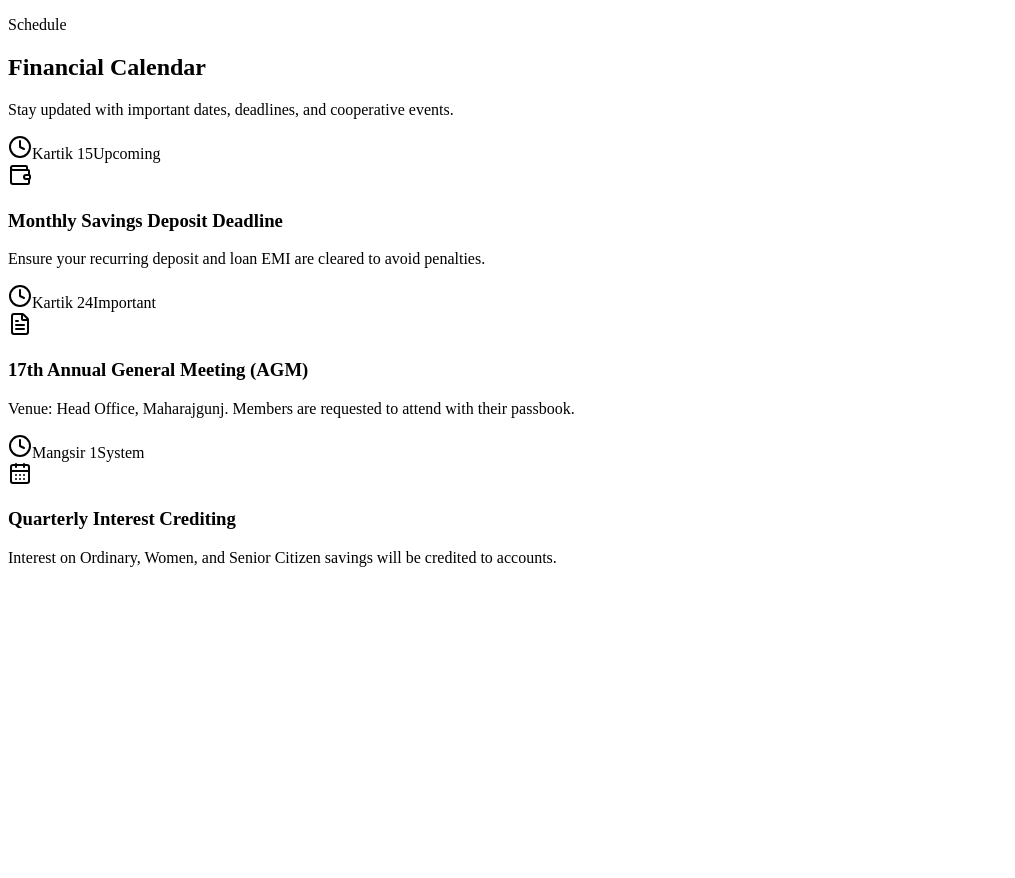
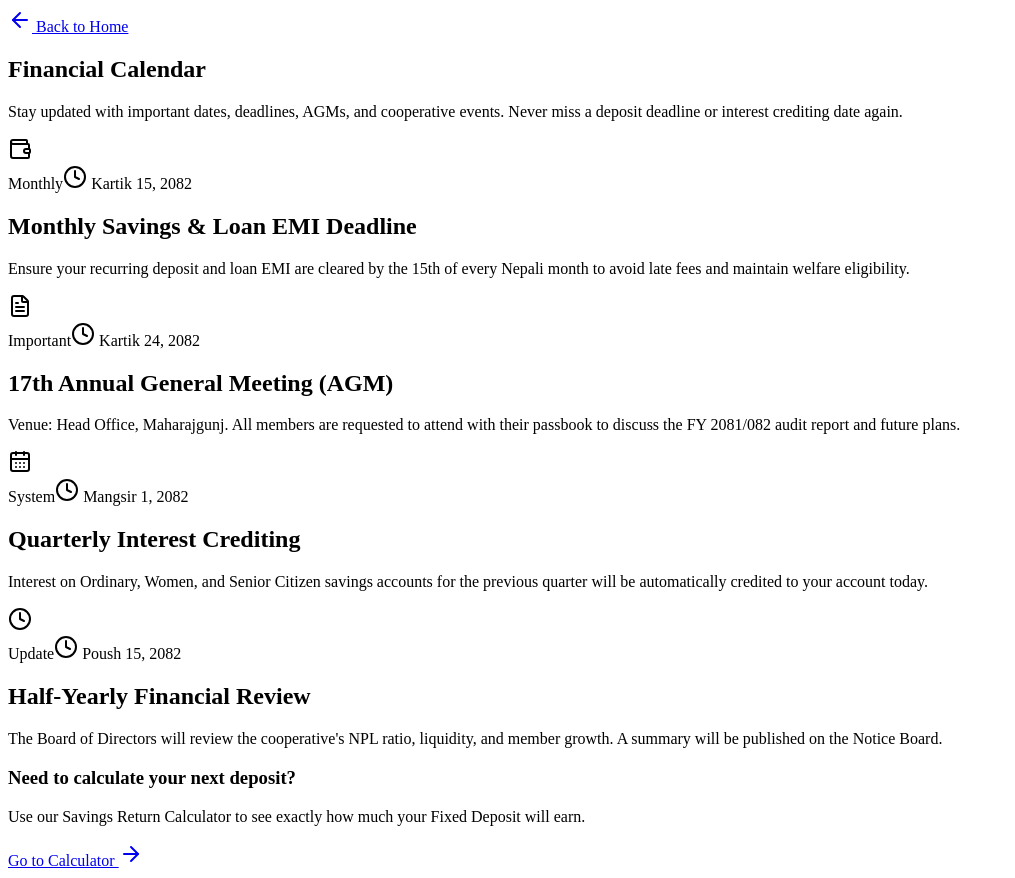
Before and after one commit to opdemon87-rgb/Subhavana-Saving-and-Credit-Cooperative-Ltf, a Next.js app in the folder Development/: page /calendar in a window 1280 px wide. Shown: the whole page, without its empty margins (0-1015 px from the left). Before the commit the page ends 800 px from the top, so only its background shows below. Built offline with nearby package versions, Linux system fonts and the light colour scheme.

Commit message:
Complete financial calendar component with cooperative events

```diff
--- a/Development/frontend/components/home/financial-calendar.tsx
+++ b/Development/frontend/components/home/financial-calendar.tsx
@@ -1,98 +1,108 @@
-
-import { CalendarDays, Clock, FileText, Wallet } from 'lucide-react'
+import { CalendarDays, Clock, FileText, Wallet, ArrowLeft, ArrowRight } from 'lucide-react'
+import Link from 'next/link'
 
 const events = [
   {
-    date: 'Kartik 15',
-    title: 'Monthly Savings Deposit Deadline',
-    desc: 'Ensure your recurring deposit and loan EMI are cleared to avoid penalties.',
+    date: 'Kartik 15, 2082',
+    title: 'Monthly Savings & Loan EMI Deadline',
+    desc: 'Ensure your recurring deposit and loan EMI are cleared by the 15th of every Nepali month to avoid late fees and maintain welfare eligibility.',
     icon: Wallet,
-    status: 'Upcoming',
-    color: 'bg-amber-100 text-amber-800',
+    type: 'Monthly',
+    color: 'bg-amber-100 text-amber-800 border-amber-200',
   },
   {
-    date: 'Kartik 24',
+    date: 'Kartik 24, 2082',
     title: '17th Annual General Meeting (AGM)',
-    desc: 'Venue: Head Office, Maharajgunj. Members are requested to attend with their passbook.',
+    desc: 'Venue: Head Office, Maharajgunj. All members are requested to attend with their passbook to discuss the FY 2081/082 audit report and future plans.',
     icon: FileText,
-    status: 'Important',
-    color: 'bg-red-100 text-red-800',
+    type: 'Important',
+    color: 'bg-red-100 text-red-800 border-red-200',
   },
   {
-    date: 'Mangsir 1',
+    date: 'Mangsir 1, 2082',
     title: 'Quarterly Interest Crediting',
-    desc: 'Interest on Ordinary, Women, and Senior Citizen savings will be credited to accounts.',
+    desc: 'Interest on Ordinary, Women, and Senior Citizen savings accounts for the previous quarter will be automatically credited to your account today.',
     icon: CalendarDays,
-    status: 'System',
-    color: 'bg-emerald-100 text-emerald-800',
+    type: 'System',
+    color: 'bg-emerald-100 text-emerald-800 border-emerald-200',
+  },
+  {
+    date: 'Poush 15, 2082',
+    title: 'Half-Yearly Financial Review',
+    desc: 'The Board of Directors will review the cooperative\'s NPL ratio, liquidity, and member growth. A summary will be published on the Notice Board.',
+    icon: Clock,
+    type: 'Update',
+    color: 'bg-blue-100 text-blue-800 border-blue-200',
   },
 ]
 
-export function FinancialCalendar() {
+export default function FinancialCalendarPage() {
   return (
-    <section
-      id="calendar"
-      className="scroll-mt-16 bg-background py-16 md:py-24"
-    >
-      <div className="mx-auto max-w-7xl px-4">
-        {/* Section Heading */}
-        <div className="flex flex-col gap-4 md:flex-row md:items-end md:justify-between">
-          <div className="max-w-2xl">
-            <p className="text-sm font-semibold uppercase tracking-wider text-primary">
-              Schedule
-            </p>
-
-            <h2 className="mt-2 text-balance text-3xl font-bold tracking-tight md:text-4xl">
+    <div className="bg-background min-h-screen">
+      {/* Page Header */}
+      <section className="bg-primary py-16 text-primary-foreground">
+        <div className="mx-auto max-w-4xl px-4">
+          <Link href="/" className="inline-flex items-center gap-2 text-sm text-emerald-200 hover:text-white mb-6 transition-colors">
+            <ArrowLeft className="size-4" /> Back to Home
+          </Link>
+          <div>
+            <h1 className="text-4xl font-bold tracking-tight md:text-5xl">
               Financial Calendar
-            </h2>
-
-            <p className="mt-3 text-muted-foreground">
-              Stay updated with important dates, deadlines, and cooperative events.
+            </h1>
+            <p className="mt-4 text-lg text-emerald-100 max-w-2xl">
+              Stay updated with important dates, deadlines, AGMs, and cooperative events.
+              Never miss a deposit deadline or interest crediting date again.
             </p>
           </div>
         </div>
+      </section>
 
-        {/* Event Cards */}
-        <div className="mt-10 grid gap-4 md:grid-cols-3">
-          {events.map((e) => (
-            <div
-              key={e.title}
-              className="flex flex-col rounded-2xl border bg-background p-6 shadow-sm"
-            >
-              {/* Date and Status */}
-              <div className="flex items-center justify-between">
-                <span className="flex items-center gap-2 text-sm font-bold text-primary">
-                  <Clock className="size-4" aria-hidden="true" />
-                  {e.date}
+      {/* Timeline Section */}
+      <section className="py-16 md:py-24">
+        <div className="mx-auto max-w-4xl px-4">
+          <div className="relative border-l border-border ml-6 md:ml-8 space-y-12 pb-12">
+            {events.map((event) => (
+              <div key={event.title} className="relative pl-8 md:pl-12">
+                {/* Timeline Dot */}
+                <span className="absolute -left-[17px] top-1 flex size-8 items-center justify-center rounded-full border-4 border-background bg-primary text-primary-foreground shadow-sm md:-left-[17px]">
+                  <event.icon className="size-4" aria-hidden="true" />
                 </span>
 
-                <span
-                  className={`rounded-full px-2.5 py-0.5 text-[10px] font-bold uppercase ${e.color}`}
-                >
-                  {e.status}
-                </span>
+                <div className="flex flex-col gap-2 md:flex-row md:items-start md:justify-between">
+                  <div>
+                    <div className="flex items-center gap-3">
+                      <span className={`inline-flex items-center rounded-full border px-2.5 py-0.5 text-xs font-semibold ${event.color}`}>
+                        {event.type}
+                      </span>
+                      <span className="text-sm font-bold text-muted-foreground flex items-center gap-1.5">
+                        <Clock className="size-3.5" /> {event.date}
+                      </span>
+                    </div>
+                    <h2 className="mt-2 text-xl font-bold text-foreground">{event.title}</h2>
+                    <p className="mt-2 text-muted-foreground max-w-2xl leading-relaxed">
+                      {event.desc}
+                    </p>
+                  </div>
+                </div>
               </div>
+            ))}
+          </div>
 
-              {/* Event Icon */}
-              <span className="mt-4 flex size-10 items-center justify-center rounded-xl bg-secondary text-foreground">
-                <e.icon className="size-5" aria-hidden="true" />
-              </span>
-
-              {/* Event Details */}
-              <h3 className="mt-4 font-semibold text-foreground">
-                {e.title}
-              </h3>
-
-              <p className="mt-2 flex-1 text-sm text-muted-foreground">
-                {e.desc}
-              </p>
-            </div>
-          ))}
+          {/* Bottom CTA */}
+          <div className="mt-8 rounded-2xl border border-primary/20 bg-secondary/50 p-6 text-center md:p-8">
+            <h3 className="text-lg font-bold">Need to calculate your next deposit?</h3>
+            <p className="mt-2 text-sm text-muted-foreground">
+              Use our Savings Return Calculator to see exactly how much your Fixed Deposit will earn.
+            </p>
+            <Link
+              href="/#savings-calculator"
+              className="mt-6 inline-flex items-center gap-2 rounded-lg bg-primary px-6 py-2.5 text-sm font-semibold text-primary-foreground hover:bg-emerald-900 transition-colors"
+            >
+              Go to Calculator <ArrowRight className="size-4" />
+            </Link>
+          </div>
         </div>
-      </div>
-    </section>
+      </section>
+    </div>
   )
 }
-
-
-export default FinancialCalendar
```
